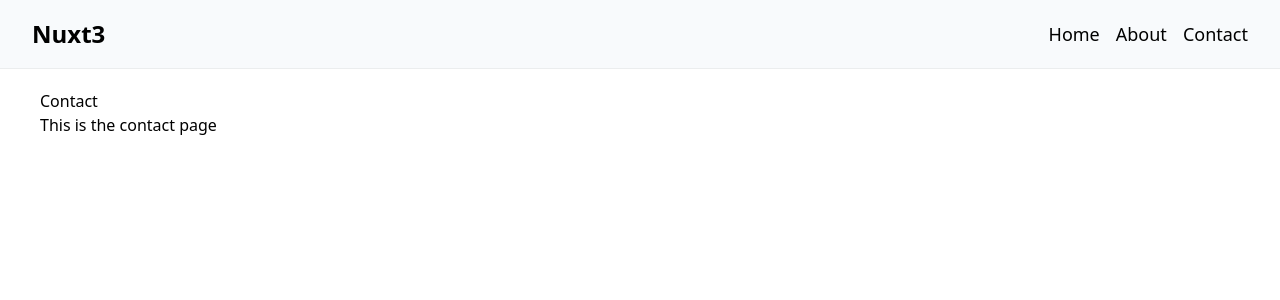
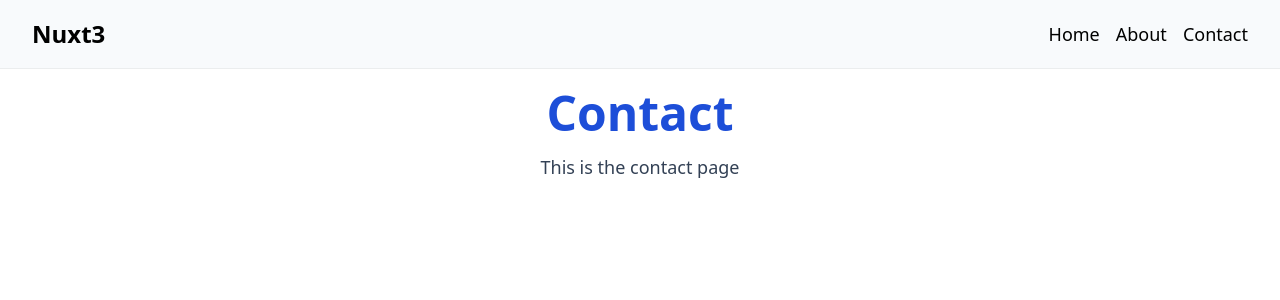
Before and after one commit to Iftee97/responsive-navbar-sidebar-nuxt3-pinia, a Nuxt app: page /contact in a window 1280 px wide. Shown: the top 300 px of the page. Built offline with nearby package versions, Linux system fonts and the light colour scheme.

Commit message:
refactorts

```diff
--- a/components/Navbar.vue
+++ b/components/Navbar.vue
@@ -9,7 +9,6 @@
       <li
         v-for="(link, index) in navLinks"
         :key="index"
-        @click="appStore.toggleSidebar"
         class="text-[18px] font-medium"
       >
         <NuxtLink :to="link.path">
--- a/pages/about.vue
+++ b/pages/about.vue
@@ -1,9 +1,10 @@
 <template>
   <div>
-    <h1>About</h1>
-    <p>This is the about page</p>
+    <h1 class="text-5xl text-blue-700 text-center font-bold mb-4">
+      About
+    </h1>
+    <p class="text-slate-700 text-lg text-center font-medium">
+      This is the about page
+    </p>
   </div>
 </template>
-
-<script setup>
-</script>
--- a/pages/contact.vue
+++ b/pages/contact.vue
@@ -1,9 +1,10 @@
 <template>
   <div>
-    <h1>Contact</h1>
-    <p>This is the contact page</p>
+    <h1 class="text-5xl text-blue-700 text-center font-bold mb-4">
+      Contact
+    </h1>
+    <p class="text-slate-700 text-lg text-center font-medium">
+      This is the contact page
+    </p>
   </div>
 </template>
-
-<script setup>
-</script>
```
